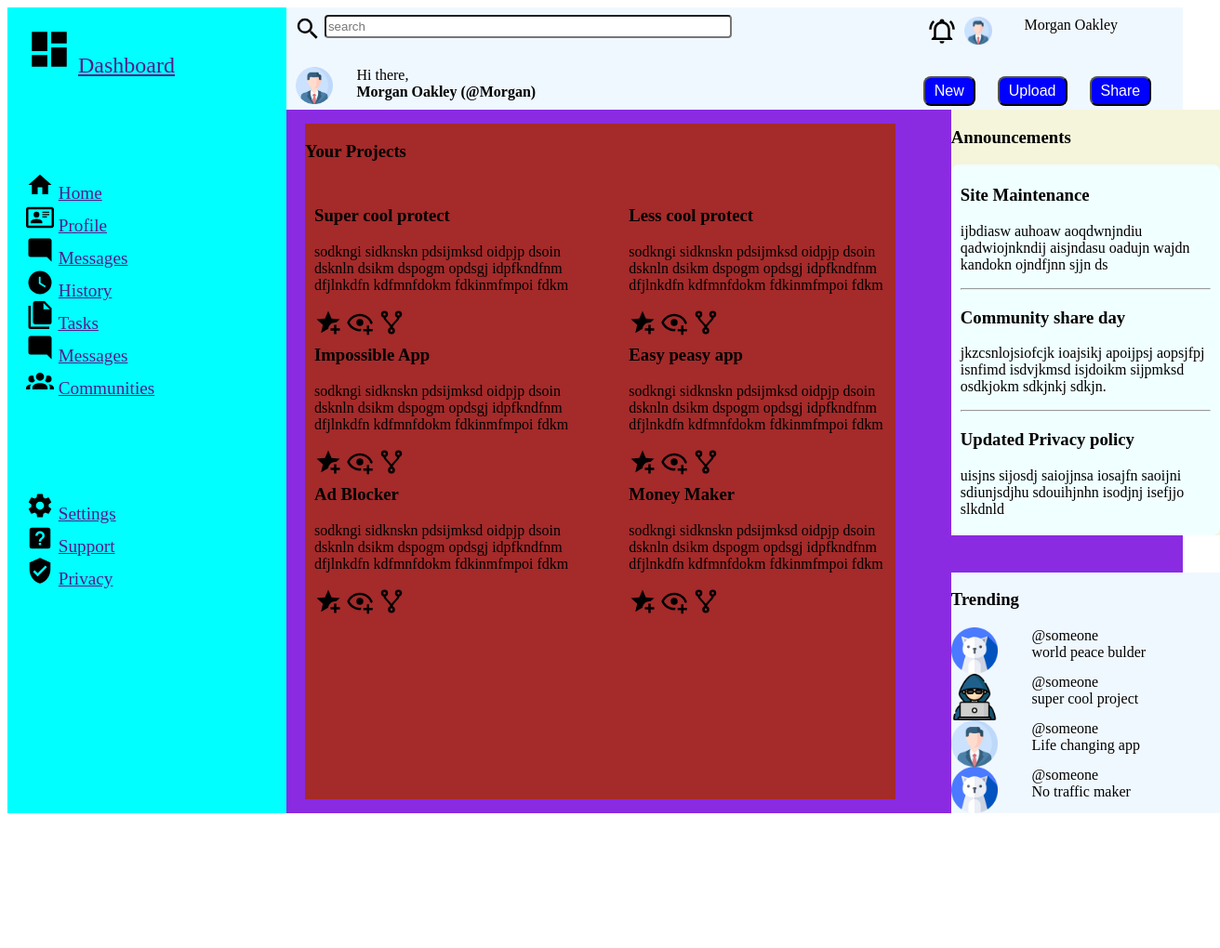
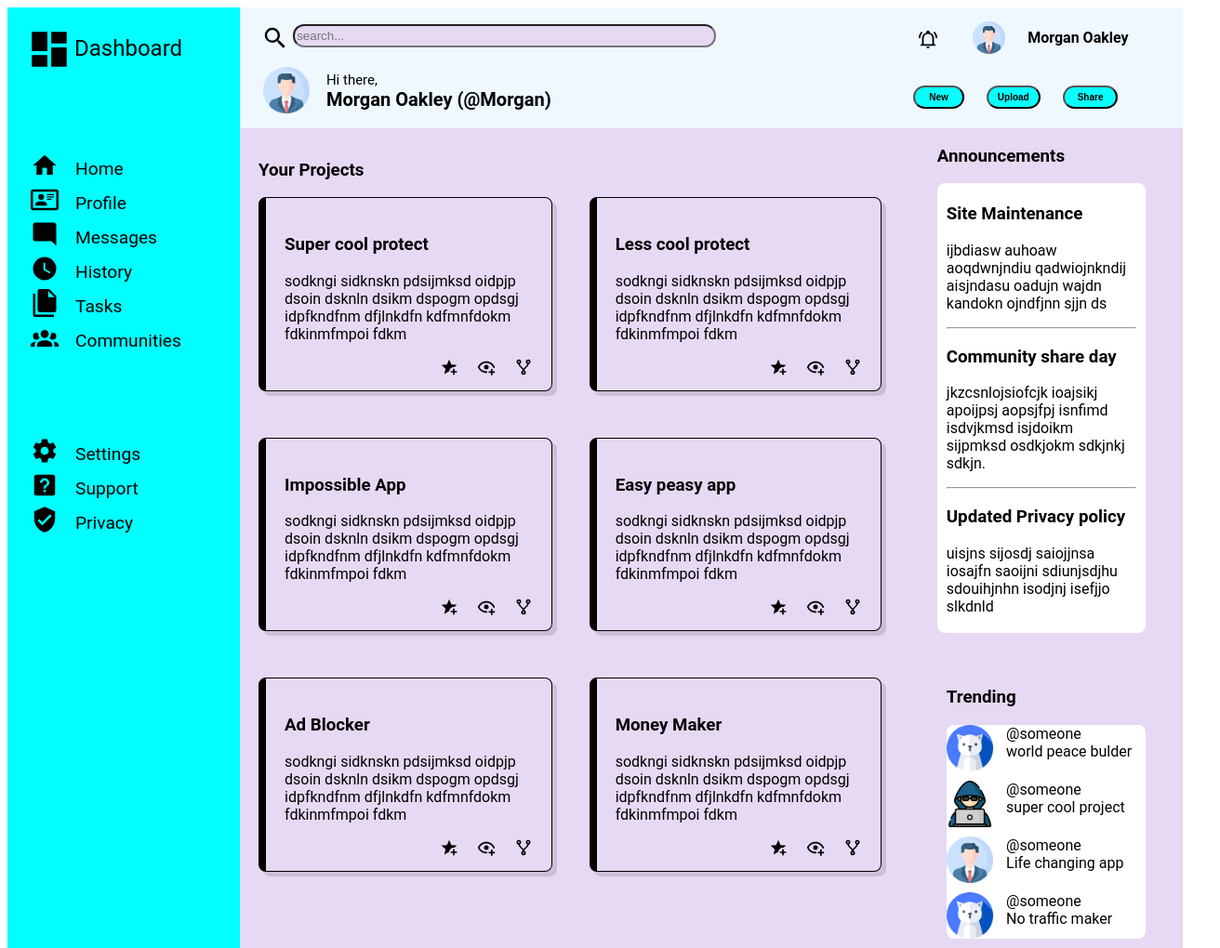
Before and after one commit to NkanyisoMz/Admin_Dashboard, a plain HTML site: page index.html in a window 1280 px wide. Shown: the whole page at 93% size, 1312 px wide, since content can reach past the window. Before the commit the page ends 875 px from the top, so only its background shows below. Drawn offline with Linux system fonts and the light colour scheme.

Commit message:
Added README descriptions and final design
The README page that details the project Added
and the final design using box models to make
everything look ordered and final colours
of choice.

```diff
--- a/index.html
+++ b/index.html
@@ -4,6 +4,7 @@
     <meta charset="UTF-8">
     <meta name="viewport" content="width=device-width, initial-scale=1.0">
     <title>Document</title>
+
     <link rel="stylesheet" href="style.css">
 </head>
 <body>
@@ -11,22 +12,22 @@
 
         <div class="search"><div id="search-icon"><img src="images/search.svg"
             alt="search icon" height="30px" width="30px"></div>
-           <div id="input"><input type="text" placeholder="search"></div></div>
+           <div id="input"><input type="text" placeholder="search..."></div></div>
 
         <div class="user-account"><div id="bell"><img src="images/bell-ring.svg"
-            alt="alert icon" height="30px" width="30px"></div>
-            <div id="prof"><img src="images/user2.png" height="30px" width="30px"></div>
+            alt="alert icon" height="22px" width="22px"></div>
+            <div id="prof"><img src="images/user2.png" height="35px" width="35px"></div>
             <div id="logged-in">Morgan Oakley</div></div>
 
         <div class="welcome"><img id="greeted" src="images/user2.png"
-            alt="user 2 icon" height="40px" width="40px">
+            alt="user 2 icon" height="50px" width="50px">
             <div id="greet"><span id="greeting">Hi there,</span><br>
             <span id="user">Morgan Oakley (@Morgan)</span></div></div>
 
         <div class="buttons">
             <button id="button-new" class="button">New</button>
             <button id="button-upload" class="button">Upload</button>
-            <button id="button-share " class="button">Share</button>
+            <button id="button-share" class="button">Share</button>
 
         </div>
 
@@ -36,45 +37,42 @@
 
     <section class="sidebar">
         <div class="side-top">
-            <div class="dashboard"><img src="images/dashboard.svg"
+            <div class="dashboard"><img id="dash-image" src="images/dashboard.svg"
                 alt="dashboard widget" height="50px" width="50px">
-                <a href="">Dashboard</a></div>
+                <div id="dashboard"><a href="">Dashboard</a></div></div>
         </div>
 
         <div class="side-middle">
-            <div class="home"><img src="images/home.svg"
+            <div class="home"><img id="home-image" src="images/home.svg"
                 alt="home widget" height="30px" width="30px">
-                <a href="">Home</a></div>
-            <div class="profile"><img src="images/profile.svg"
+                <div id="home"><a href="">Home</a></div></div>
+            <div class="profile"><img id="profile-image" src="images/profile.svg"
                 alt="profile widget" height="30px" width="30px">
-                <a href="">Profile</a></div>
-            <div class="messages"><img src="images/messages.svg"
+                <div id="profile"><a href="">Profile</a></div></div>
+            <div class="messages"><img id="messages-image" src="images/messages.svg"
                 alt="messages widget" height="30px" width="30px">
-                <a href="">Messages</a></div>
-            <div class="history"><img src="images/history.svg"
+                <div id="messages"><a href="">Messages</a></div></div>
+            <div class="history"><img id="history-image" src="images/history.svg"
                 alt="history widget" height="30px" width="30px">
-                <a href="">History</a></div>
-            <div class="tasks"><img src="images/tasks.svg"
+                <div id="history"><a href="">History</a></div></div>
+            <div class="tasks"><img id="tasks-image" src="images/tasks.svg"
                 alt="task widget" height="30px" width="30px">
-                <a href="">Tasks</a></div>
-            <div class="messages"><img src="images/messages.svg"
-                alt="messages widget" height="30px" width="30px">
-                <a href="">Messages</a></div>
-            <div class="communities"><img src="images/community.svg"
+                <div id="tasks"><a href="">Tasks</a></div></div>
+            <div class="communities"><img id="communities-image" src="images/community.svg"
                 alt="community widget" height="30px" width="30px">
-                <a href="">Communities</a></div>
+                <div id="communities"><a href="">Communities</a></div></div>
         </div>
 
         <div class="side-bottom">
-            <div class="settings"><img src="images/settings.svg"
+            <div class="settings"><img id="settings-image" src="images/settings.svg"
                 alt="settings widget" height="30px" width="30px">
-                <a href="">Settings</a></div>
-            <div class="support"><img src="images/support.svg"
+                <div id="settings"><a href="">Settings</a></div></div>
+            <div class="support"><img id="support-image" src="images/support.svg"
                 alt="support widget" height="30px" width="30px">
-                <a href="">Support</a></div>
-            <div class="privacy"><img src="images/privacy.svg"
+               <div id="support"> <a href="">Support</a></div></div>
+            <div class="privacy"><img id="privacy-image" src="images/privacy.svg"
                 alt="privacy icon" height="30px" width="30px">
-                <a href="">Privacy</a></div>
+                <div id="privacy"><a href="">Privacy</a></div></div>
         </div>
 
     </section>
@@ -92,11 +90,11 @@
                     </p>
                     <div class="card-actions">
                         <img src="images/star-plus.svg"
-                        alt="favourite icon" height="30px" width="30px">
+                        alt="favourite icon" height="20px" width="20px">
                         <img src="images/eye-plus.svg"
-                        alt="viewed icon" height="30px" width="30px">
+                        alt="viewed icon" height="20px" width="20px">
                         <img src="images/fork.svg"
-                        alt="fork icon" height="30px" width="30px">
+                        alt="fork icon" height="20px" width="20px">
                     </div>
                 </div>
                 <div id="project2" class="card">
@@ -107,11 +105,11 @@
                     </p>
                     <div class="card-actions">
                         <img src="images/star-plus.svg"
-                        alt="favourite icon" height="30px" width="30px">
+                        alt="favourite icon" height="20px" width="20px">
                         <img src="images/eye-plus.svg"
-                        alt="viewed icon" height="30px" width="30px">
+                        alt="viewed icon" height="20px" width="20px">
                         <img src="images/fork.svg"
-                        alt="fork icon" height="30px" width="30px">
+                        alt="fork icon" height="20px" width="20px">
                     </div>
                 </div>
                 <div id="project3" class="card">
@@ -122,11 +120,11 @@
                     </p>
                     <div class="card-actions">
                         <img src="images/star-plus.svg"
-                        alt="favourite icon" height="30px" width="30px">
+                        alt="favourite icon" height="20px" width="20px">
                         <img src="images/eye-plus.svg"
-                        alt="viewed icon" height="30px" width="30px">
+                        alt="viewed icon" height="20px" width="20px">
                         <img src="images/fork.svg"
-                        alt="fork icon" height="30px" width="30px">
+                        alt="fork icon" height="20px" width="20px">
                     </div>
                 </div>
                 <div id="project4" class="card">
@@ -137,11 +135,11 @@
                     </p>
                     <div class="card-actions">
                         <img src="images/star-plus.svg"
-                        alt="favourite icon" height="30px" width="30px">
+                        alt="favourite icon" height="20px" width="20px">
                         <img src="images/eye-plus.svg"
-                        alt="viewed icon" height="30px" width="30px">
+                        alt="viewed icon" height="20px" width="20px">
                         <img src="images/fork.svg"
-                        alt="fork icon" height="30px" width="30px">
+                        alt="fork icon" height="20px" width="20px">
                     </div>
                 </div>
                 <div id="project5" class="card">
@@ -152,11 +150,11 @@
                     </p>
                     <div class="card-actions">
                         <img src="images/star-plus.svg"
-                        alt="favourite icon" height="30px" width="30px">
+                        alt="favourite icon" height="20px" width="20px">
                         <img src="images/eye-plus.svg"
-                        alt="viewed icon" height="30px" width="30px">
+                        alt="viewed icon" height="20px" width="20px">
                         <img src="images/fork.svg"
-                        alt="fork icon" height="30px" width="30px">
+                        alt="fork icon" height="20px" width="20px">
                     </div>
                 </div>
                 <div id="project6" class="card">
@@ -167,11 +165,11 @@
                     </p>
                     <div class="card-actions">
                         <img src="images/star-plus.svg"
-                        alt="favourite icon" height="30px" width="30px">
+                        alt="favourite icon" height="20px" width="20px">
                         <img src="images/eye-plus.svg"
-                        alt="viewed icon" height="30px" width="30px">
+                        alt="viewed icon" height="20px" width="20px">
                         <img src="images/fork.svg"
-                        alt="fork icon" height="30px" width="30px">
+                        alt="fork icon" height="20px" width="20px">
                     </div>
                 </div>
 
--- a/style.css
+++ b/style.css
@@ -1,8 +1,9 @@
 body{
     height: 100vh;
+    font-family: 'Roboto', sans-serif;
     display: grid;
-    grid-template-columns: 300px 1fr;
-    grid-template-rows: 110px 1fr;
+    grid-template-columns: 250px 1fr;
+    grid-template-rows: 130px 1fr;
     grid-template-areas:
     "side header"
     "side main";
@@ -17,14 +18,22 @@ body{
     grid-template-areas:
     "search user"
     "welcome buttons";
+    padding-left: 15px;
 }
 .button{
-    font-size: medium;
+    font-size: 10px;
+    font-weight: 700;
     padding: 5px 10px;
     margin: 10px;
-    color: white;
-    background-color: blue;
-    border-radius: 8px;
+    color: black;
+    background-color: rgba(0, 255, 255, 0.959);
+    border-radius: 15px;
+}
+#button-new{
+    padding: 5px 15px;
+}
+#button-share{
+    padding: 5px 14px;
 }
 
 .search{
@@ -33,6 +42,7 @@ body{
     display: grid;
     grid-template-areas: "c1 c2";
     grid-template-columns: 5% 95%;
+    padding-top: 18px;
 
 
 
@@ -41,7 +51,8 @@ body{
     height: 25px;
     width: 70%;
     box-sizing: border-box;
-    border-radius: 4px;
+    border-radius: 12px;
+    background-color: rgb(230, 217, 243);
 
 
 }
@@ -58,47 +69,238 @@ body{
     display: grid;
     grid-template-areas: "p1 p2";
     grid-template-columns: 10% 90%;
+    margin-bottom: 20px;
+    bottom: 10px;
+    position: relative;
 }
 #greeted{
     grid-area: p1;
 }
 #greet{
     grid-area: p2;
+    font-size: 15px;
+    padding-top: 5px;
 }
 #user{
     font-weight: 700;
-    font-size: medium;
+    font-size: 20px;
 }
 .user-account{
     grid-area: user;
     padding: 10px 15px;
     display: grid;
     grid-template-areas: "b1 b2 b3";
-    grid-template-columns: 15% 25% 60%;
+    grid-template-columns: 20% 20% 60%;
+    gap: 5px;
+    padding-top: 15px;
 }
 #bell{
     grid-area: b1;
+    padding-top: 8px;
 }
 #prof{
     grid-area: b2;
 }
 #logged-in{
     font-size: medium;
-    font-weight: 400;
+    font-weight: 700;
     grid-area: b3;
+    padding-top: 8px;
 }
 .buttons{
     grid-area: buttons;
     padding-top: 10px;
+
 }
 
 .sidebar{
     background-color: aqua;
     grid-area: side;
+
+}
+.sidebar a{
+    text-decoration: none;
+    color: black;
+
+}
+.side-top{
+    font-size:x-large;
+    padding: 20px;
+    margin-bottom: 45px;
+
+}
+.dashboard{
+    display: grid;
+    grid-template-areas: "d1 d2";
+    grid-template-columns: 20% 80%;
+
+}
+#dash-image{
+    grid-area: d1;
+}
+#dashboard{
+    grid-area: d2;
+    padding: 10px;
 }
 
+.side-middle{
+    font-size: larger;
+    padding: 20px;
+    padding-left: 25px;
+    margin-bottom: 45px;
+
+}
+
+.home{
+    display: grid;
+    grid-template-areas: "x1 x2";
+    grid-template-columns: 20% 80%;
+
+}
+#home-image{
+    grid-area: x1;
+}
+#home{
+    grid-area: x2;
+    padding: 7px;
+}
+
+.profile{
+    display: grid;
+    grid-template-areas: "j1 j2";
+    grid-template-columns: 20% 80%;
+
+}
+#profile-image{
+    grid-area: j1;
+}
+#profile{
+    grid-area: j2;
+    padding: 7px;
+}
+
+.messages{
+    display: grid;
+    grid-template-areas: "m1 m2";
+    grid-template-columns: 20% 80%;
+
+}
+#messages-image{
+    grid-area: m1;
+}
+#messages{
+    grid-area: m2;
+    padding: 7px;
+}
+
+.history{
+    display: grid;
+    grid-template-areas: "h1 h2";
+    grid-template-columns: 20% 80%;
+
+}
+#history-image{
+    grid-area: h1;
+}
+#history{
+    grid-area: h2;
+    padding: 7px;
+}
+
+.tasks{
+    display: grid;
+    grid-template-areas: "ts1 ts2";
+    grid-template-columns: 20% 80%;
+
+}
+#tasks-image{
+    grid-area: ts1;
+}
+#tasks{
+    grid-area: ts2;
+    padding: 7px;
+}
+
+.messages{
+    display: grid;
+    grid-template-areas: "mes1 mes2";
+    grid-template-columns: 20% 80%;
+
+}
+#messages-image{
+    grid-area: mes1;
+}
+#messages{
+    grid-area: mes2;
+    padding: 7px;
+}
+
+.communities{
+    display: grid;
+    grid-template-areas: "com1 com2";
+    grid-template-columns: 20% 80%;
+
+}
+#communities-image{
+    grid-area: com1;
+}
+#communities{
+    grid-area: com2;
+    padding: 7px;
+}
+
+
+.side-bottom{
+    font-size: larger;
+    padding: 20px;
+    padding-left: 25px;
+}
+
+.settings{
+    display: grid;
+    grid-template-areas: "set1 set2";
+    grid-template-columns: 20% 80%;
+
+}
+#settings-image{
+    grid-area: set1;
+}
+#settings{
+    grid-area: set2;
+    padding: 7px;
+}
+
+.support{
+    display: grid;
+    grid-template-areas: "sup1 sup2";
+    grid-template-columns: 20% 80%;
+
+}
+#support-image{
+    grid-area: sup1;
+}
+#support{
+    grid-area: sup2;
+    padding: 7px;
+}
+
+.privacy{
+    display: grid;
+    grid-template-areas: "pr1 pr2";
+    grid-template-columns: 20% 80%;
+
+}
+#privacy-image{
+    grid-area: pr1;
+}
+#privacy{
+    grid-area: pr2;
+    padding: 7px;
+}
+
+
 .main{
-    background-color: blueviolet;
+    background-color: rgb(230, 217, 243);
     grid-area: main;
     display: grid;
     grid-template-areas:
@@ -110,7 +312,7 @@ body{
 
 .projects{
     grid-area: projects;
-    background-color: brown;
+    /*background-color: rgb(224, 153, 153);*/
     width: 1fr;
     margin: 15px 20px;
 }
@@ -129,12 +331,29 @@ body{
 .card{
     /*width: 200px;*/
     border: black;
-    padding: 10px;
-    height: 80px;
+    padding: 20px;
+    padding-bottom: 35px;
+    height: auto;
     width: auto;
     margin-bottom: 10px;
+    border: solid black;
+    box-sizing: border-box;
+    border: solid black 1px;
+    border-left: 8px solid black;
+    /* /*margin-bottom: 10px;* */
+    position: relative;
+    border-radius: 8px;
+    box-shadow: 5px 5px rgb(0, 0, 0, 0.12);
 
 
+}
+.card-actions{
+    position: absolute; /* Position relative to the `.card` */
+    /*bottom: 10px; /* Distance from the bottom of the card */
+    right: 20px; /* Distance from the right edge of the card */
+    display: flex; /* Align icons in a row */
+    gap: 20px;  /*Add space between the icons */
+    height: 10px;
 }
 
 #project1{
@@ -163,58 +382,51 @@ body{
 }
 .announcements{
     grid-area: announcement;
-    background-color: beige;
+    /*background-color: beige;*/
+    margin-right: 80px;
 }
 .announce{
     padding: 3px 10px;
     border-radius: 8px;
-    background-color: azure;
+    background-color: white;
+    border-radius: 8px;
+    padding-left: 10px;
 }
 .trending{
     grid-area: trending;
-    background-color: aliceblue;
+    /*background-color: aliceblue;*/
+    margin-right: 80px;
+    padding-left: 10px;
+}
+.trenders{
+    border-radius: 8px;
+    background-color: white;
 }
 .person1{
     display: grid;
     grid-template-areas: "d1 d2";
     grid-template-columns: 30% 70%;
+    margin-bottom: 10px;
 
 }
 .person2{
     display: grid;
     grid-template-areas: "d3 d4";
     grid-template-columns: 30% 70%;
+    margin-bottom: 10px;
 
 }
 .person3{
     display: grid;
     grid-template-areas: "d5 d6";
     grid-template-columns: 30% 70%;
+    margin-bottom: 10px;
 
 }
 .person4{
     display: grid;
     grid-template-areas: "d7 d8";
     grid-template-columns: 30% 70%;
+    margin-bottom: 10px;
 
 }
-
-
-
-.side-top{
-    font-size:x-large;
-    padding: 20px;
-    margin-bottom: 60px;
-}
-
-.side-middle{
-    font-size: larger;
-    padding: 20px;
-    margin-bottom: 60px;
-
-}
-
-.side-bottom{
-    font-size: larger;
-    padding: 20px;
-}
```
Also changed, not shown: 1 other file.
